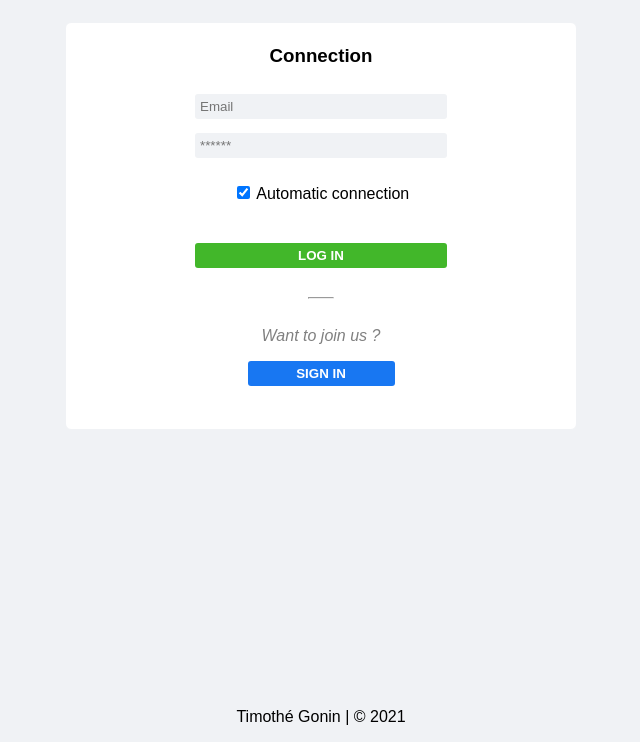
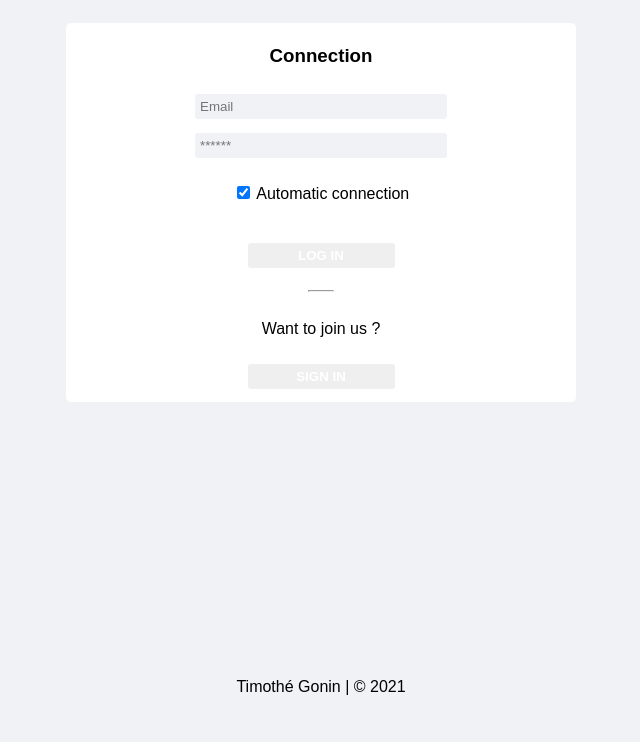
Before and after one commit to TimotheGonin/Members-area-access, a PHP site: page /connexion.php in a window 1280 px wide. Shown: the part 58-800 px from the top of the page, without its empty margins (319-959 px from the left). Run offline with PHP 8.4, Linux system fonts and the light colour scheme.

Commit message:
index.php style and structure

```diff
--- a/design/default.css
+++ b/design/default.css
@@ -69,8 +69,8 @@
 /*butttons global*/
 
 .btn {
-    display: block;
     border: 0;
+    margin: 10px;
     padding: 5px;
     color: white;
     font-weight: bold;
@@ -81,26 +81,20 @@
     text-transform: uppercase;
 }
 
-.log-btn-sml {
+.log-btn {
     background-color: #42b72a;
 }
 
-.log-btn-mid {
-    width: 50%;
-    background-color: #42b72a;
-}
-
-.sign-btn-sml {
-    background-color: #1877f2;
-}
-
-.sign-btn-mid {
-    width: 50%;
+.sign-btn {
     background-color: #1877f2;
 }
 
 
 /*log in form*/
+
+section {
+    height: 80vh;
+}
 
 table {
     width: 40%;
@@ -116,7 +110,6 @@
 }
 
 hr {
-    margin-top: 25px;
     width: 5%;
 }
 
@@ -124,20 +117,7 @@
     text-decoration: none;
 }
 
-#signInProposition {
+#logInProposition {
     font-style: italic;
     color: grey;
 }
-
-#signInBtn {
-    margin-bottom: 40px;
-}
-
-
-/*footer*/
-
-footer {
-    position: absolute;
-    bottom: 0;
-    width: 100%;
-}
```
Also changed, not shown: index.php (+2 -5 lines).
